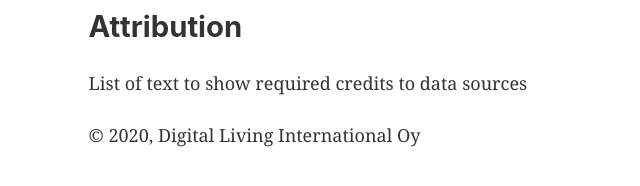
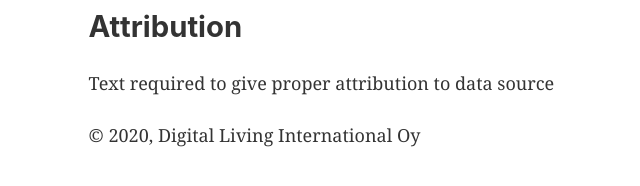
Before and after one commit to ioxiocom/vocabulary, a Gatsby site: page /Legislation in a window 1280 px wide. Shown: the part 182-368 px from the top of the page, 91-731 px from the left. Built offline with nearby package versions, Linux system fonts and the light colour scheme; Gatsby itself is replaced by a stand-in of ours.

Commit message:
Some minor fixes to 'Business.js' and 'Legislation.js'

```diff
--- a/src/pages/Legislation.js
+++ b/src/pages/Legislation.js
@@ -7,7 +7,7 @@
         <SEO title={"Legislation vocabulary"} />
         <h1>Life Engine vocabulary - Legislation</h1>
             <a name={"attribution"}><h2>Attribution</h2></a>
-            <p>List of text to show required credits to data sources</p>
+            <p>Text required to give proper attribution to data source</p>
     </Layout>
 )
 
```
Also changed, not shown: src/pages/Business.js (line endings or trailing spaces).
